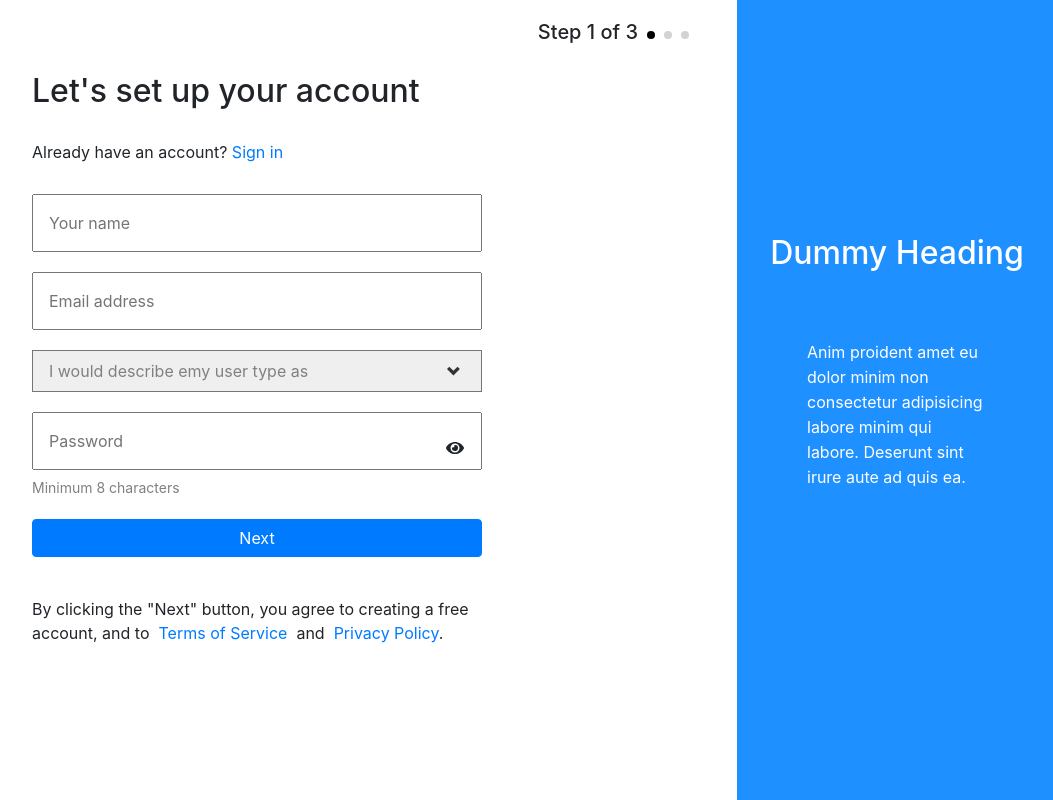
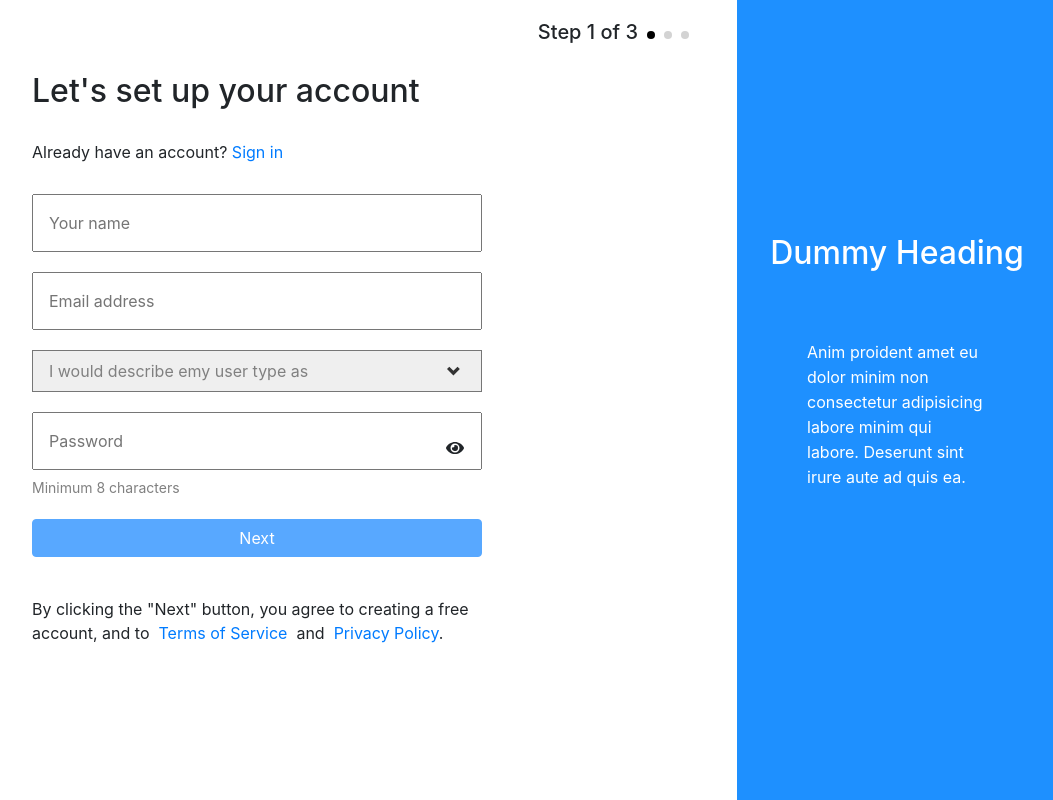
Before and after one commit to geyuqiu/login, a React (Create React App) app: page / in a window 1280 px wide. Shown: the whole page, without its empty margins (223-1276 px from the left). Built offline with nearby package versions, Linux system fonts and the light colour scheme.

Commit message:
* add disabled

```diff
--- a/src/components/Article.tsx
+++ b/src/components/Article.tsx
@@ -22,6 +22,11 @@ function Article() {
 	const [password, passwordChange] = useState("");
 	const onPasswordChange = (event: any) => {
 		passwordChange(event.target.value);
+	};
+
+	const atLeastOneInvalid = () => {
+		const result = name && emailAddress && role && password ? false : true;
+		return result;
 	};
 
 	return (
@@ -59,7 +64,10 @@ function Article() {
 				/>
 				<div className="row justify-content-center">
 					<div className="col-6">
-						<button className="margin-top-20px width-100-percent btn btn-primary" type="button">Next</button>
+						<button className="margin-top-20px width-100-percent btn btn-primary"
+						        type="button"
+										disabled={atLeastOneInvalid()}
+						>Next</button>
 					</div>
 				</div>
 				<div className="row justify-content-center">
```
